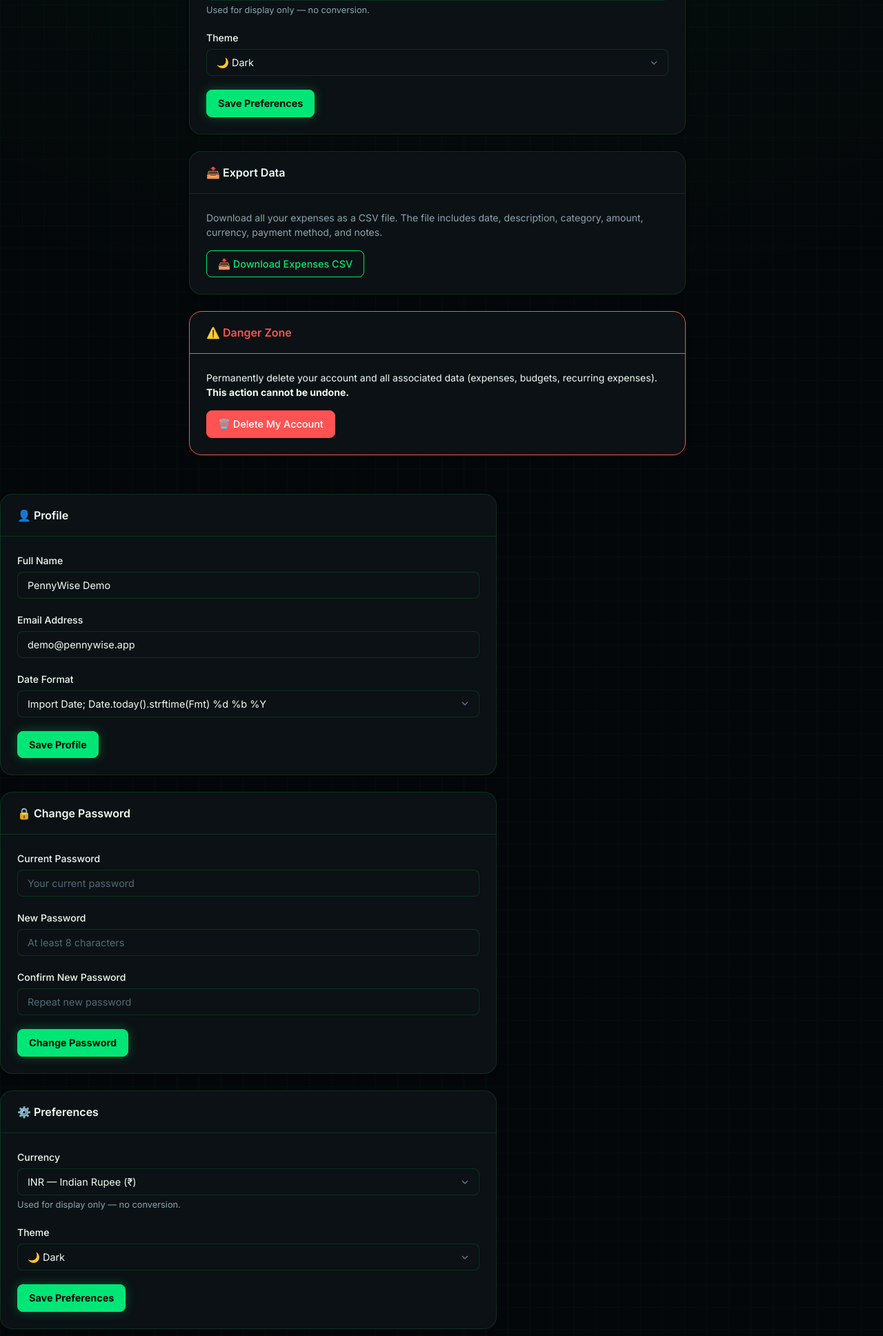
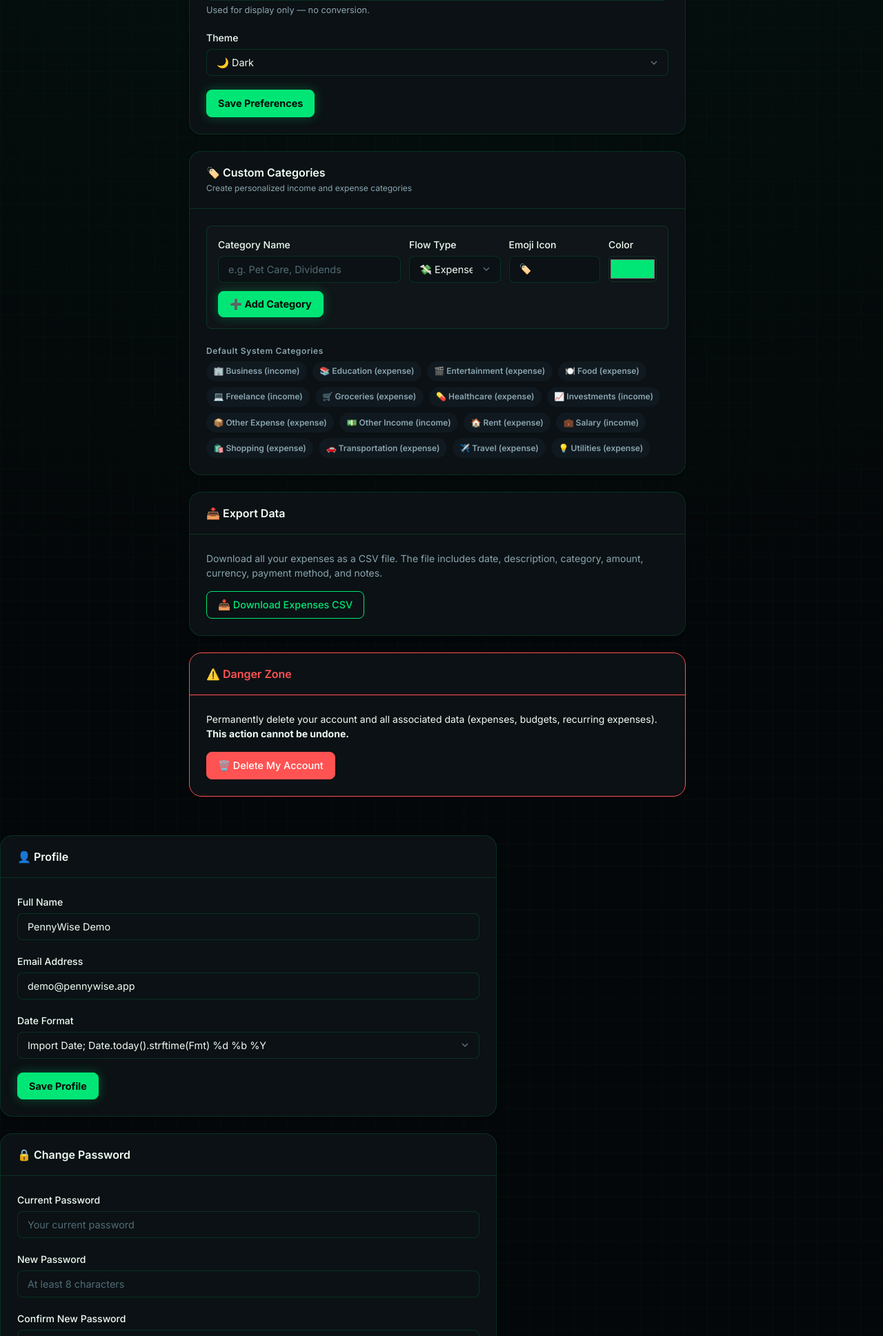
Before and after one commit to shriyanshthanneeru2407-dotcom/pennywise, a Flask app: page /settings in a window 1280 px wide. Shown: the part 1113-3050 px from the top of the page at 69% size. Run offline with Flask 3, Linux system fonts and the light colour scheme; a user stored in the database is signed in.

Commit message:
feat: custom user categories management with full CRUD, tests, and documentation

```diff
--- a/app/settings/routes.py
+++ b/app/settings/routes.py
@@ -15,6 +15,8 @@ from flask import Blueprint, render_template, redirect, url_for, flash, request,
 from flask_login import login_required, current_user, logout_user
 from app import db
 from app.models.user import User
+from app.models.category import Category
+from app.models.expense import Expense
 from app.services.export_service import generate_expenses_csv
 
 settings_bp = Blueprint("settings", __name__)
@@ -33,12 +35,86 @@ def _is_valid_email(email: str) -> bool:
 @settings_bp.route("")
 @login_required
 def index():
+    user_categories = Category.query.filter_by(user_id=current_user.id).order_by(Category.name).all()
+    system_categories = Category.query.filter_by(user_id=None).order_by(Category.name).all()
     return render_template(
         "settings/index.html",
         currencies=SUPPORTED_CURRENCIES,
         themes=SUPPORTED_THEMES,
         date_formats=DATE_FORMATS,
+        user_categories=user_categories,
+        system_categories=system_categories,
     )
+
+
+@settings_bp.route("/category/new", methods=["POST"])
+@login_required
+def add_category():
+    """Create a new custom category for the current user."""
+    name = request.form.get("name", "").strip()
+    category_type = request.form.get("category_type", "expense").strip().lower()
+    icon = request.form.get("icon", "🏷️").strip() or "🏷️"
+    color = request.form.get("color", "#00e676").strip() or "#00e676"
+
+    if category_type not in ("expense", "income"):
+        category_type = "expense"
+
+    if not name:
+        flash("Category name is required.", "danger")
+        return redirect(url_for("settings.index"))
+
+    if len(name) > 50:
+        flash("Category name must be under 50 characters.", "danger")
+        return redirect(url_for("settings.index"))
+
+    # Check duplicate name for this user
+    existing = Category.query.filter(
+        (Category.user_id == current_user.id) | (Category.user_id.is_(None)),
+        Category.name.ilike(name),
+        Category.category_type == category_type,
+    ).first()
+
+    if existing:
+        flash(f"A {category_type} category named '{name}' already exists.", "warning")
+        return redirect(url_for("settings.index"))
+
+    new_cat = Category(
+        user_id=current_user.id,
+        name=name,
+        category_type=category_type,
+        icon=icon,
+        color=color,
+    )
+    db.session.add(new_cat)
+    db.session.commit()
+
+    flash(f"Custom category '{new_cat.icon} {new_cat.name}' created successfully.", "success")
+    return redirect(url_for("settings.index"))
+
+
+@settings_bp.route("/category/<int:category_id>/delete", methods=["POST"])
+@login_required
+def delete_category(category_id):
+    """Delete a custom category owned by the current user."""
+    category = db.session.get(Category, category_id)
+
+    if not category or category.user_id != current_user.id:
+        flash("You can only delete your own custom categories.", "danger")
+        return redirect(url_for("settings.index"))
+
+    # Reassign existing expenses to the default 'Other' category if available
+    other_cat = Category.query.filter_by(user_id=None, name="Other").first()
+    if other_cat:
+        Expense.query.filter_by(category_id=category.id, user_id=current_user.id).update(
+            {"category_id": other_cat.id}
+        )
+
+    cat_name = category.name
+    db.session.delete(category)
+    db.session.commit()
+
+    flash(f"Category '{cat_name}' has been deleted.", "info")
+    return redirect(url_for("settings.index"))
 
 
 @settings_bp.route("/profile", methods=["POST"])
--- a/app/templates/settings/index.html
+++ b/app/templates/settings/index.html
@@ -123,6 +123,84 @@
     </div>
 </div>
 
+{# ---- Custom Categories Section ---- #}
+<div class="card mb-6">
+    <div class="card-header flex justify-between items-center">
+        <div>
+            <h3 style="font-size:1rem;margin:0;">🏷️ Custom Categories</h3>
+            <p class="text-xs text-muted" style="margin: 0.25rem 0 0;">Create personalized income and expense categories</p>
+        </div>
+    </div>
+    <div class="card-body">
+        <!-- New Category Form -->
+        <form action="{{ url_for('settings.add_category') }}" method="post" class="flex gap-3 items-end mb-6" style="background: rgba(255, 255, 255, 0.02); padding: 1rem; border-radius: 8px; border: 1px solid var(--border); flex-wrap: wrap;">
+            <input type="hidden" name="csrf_token" value="{{ csrf_token() }}">
+
+            <div class="form-group" style="flex: 2; min-width: 180px; margin: 0;">
+                <label class="form-label text-xs" for="cat_name">Category Name</label>
+                <input type="text" id="cat_name" name="name" class="form-control" placeholder="e.g. Pet Care, Dividends" required maxlength="50">
+            </div>
+
+            <div class="form-group" style="flex: 1; min-width: 120px; margin: 0;">
+                <label class="form-label text-xs" for="cat_type">Flow Type</label>
+                <select id="cat_type" name="category_type" class="form-control">
+                    <option value="expense">💸 Expense</option>
+                    <option value="income">💵 Income</option>
+                </select>
+            </div>
+
+            <div class="form-group" style="flex: 1; min-width: 80px; margin: 0;">
+                <label class="form-label text-xs" for="cat_icon">Emoji Icon</label>
+                <input type="text" id="cat_icon" name="icon" class="form-control" placeholder="🐕" value="🏷️" maxlength="10">
+            </div>
+
+            <div class="form-group" style="width: 70px; margin: 0;">
+                <label class="form-label text-xs" for="cat_color">Color</label>
+                <input type="color" id="cat_color" name="color" value="#00e676" style="width: 100%; height: 38px; border-radius: 6px; border: 1px solid var(--border); background: var(--bg-surface); cursor: pointer;">
+            </div>
+
+            <button type="submit" class="btn btn-primary" style="height: 38px; white-space: nowrap;">
+                ➕ Add Category
+            </button>
+        </form>
+
+        <!-- User's Custom Categories -->
+        {% if user_categories %}
+            <h4 class="text-xs uppercase text-muted mb-3" style="letter-spacing: 0.05em;">Your Custom Categories</h4>
+            <div class="grid-2 mb-6" style="gap: 0.75rem;">
+                {% for uc in user_categories %}
+                <div class="card flex justify-between items-center" style="padding: 0.75rem 1rem; border: 1px solid var(--border); background: var(--bg-surface);">
+                    <div class="flex items-center gap-2">
+                        <span class="category-dot" style="background: {{ uc.color }}; width: 10px; height: 10px; border-radius: 50%;"></span>
+                        <span style="font-size: 1.1rem;">{{ uc.icon }}</span>
+                        <span class="font-medium text-sm">{{ uc.name }}</span>
+                        <span class="badge {% if uc.category_type == 'income' %}badge-success{% else %}badge-gray{% endif %}" style="font-size: 0.7rem;">
+                            {{ uc.category_type|capitalize }}
+                        </span>
+                    </div>
+                    <form action="{{ url_for('settings.delete_category', category_id=uc.id) }}" method="post" onsubmit="return confirm('Delete category {{ uc.name }}?');">
+                        <input type="hidden" name="csrf_token" value="{{ csrf_token() }}">
+                        <button type="submit" class="btn btn-ghost btn-sm" style="color: var(--danger); padding: 0.2rem 0.5rem; font-size: 0.75rem;">
+                            🗑️ Delete
+                        </button>
+                    </form>
+                </div>
+                {% endfor %}
+            </div>
+        {% endif %}
+
+        <!-- System Categories Overview -->
+        <h4 class="text-xs uppercase text-muted mb-2" style="letter-spacing: 0.05em;">Default System Categories</h4>
+        <div class="flex gap-2" style="flex-wrap: wrap;">
+            {% for sc in system_categories %}
+                <span class="badge badge-gray" style="padding: 0.35rem 0.65rem; font-size: 0.75rem;">
+                    {{ sc.icon }} {{ sc.name }} ({{ sc.category_type }})
+                </span>
+            {% endfor %}
+        </div>
+    </div>
+</div>
+
 {# ---- Export section ---- #}
 <div class="card mb-6">
     <div class="card-header">
```
Also changed, not shown: tests/test_models.py (+40 -0 lines), README.md.
